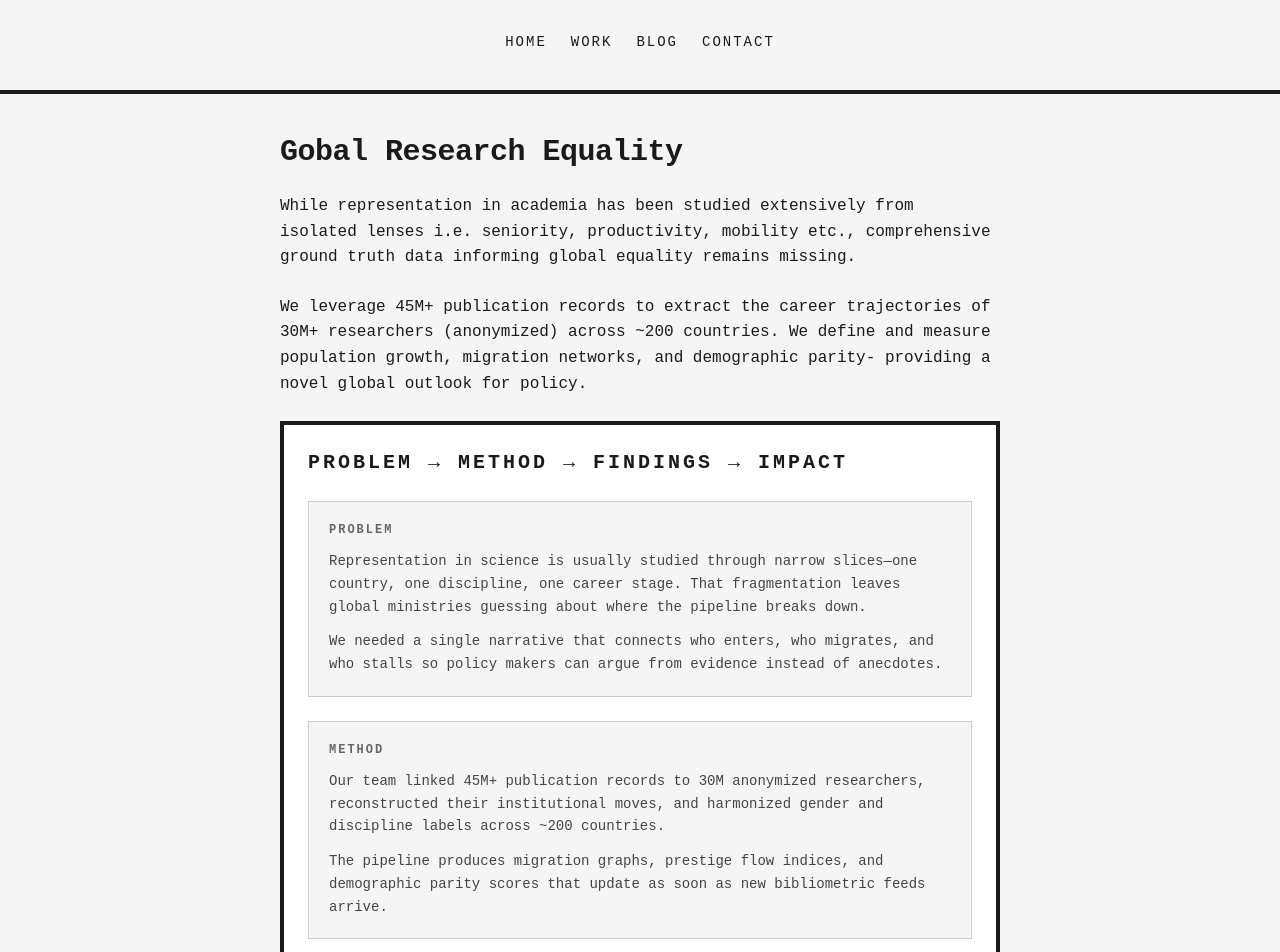
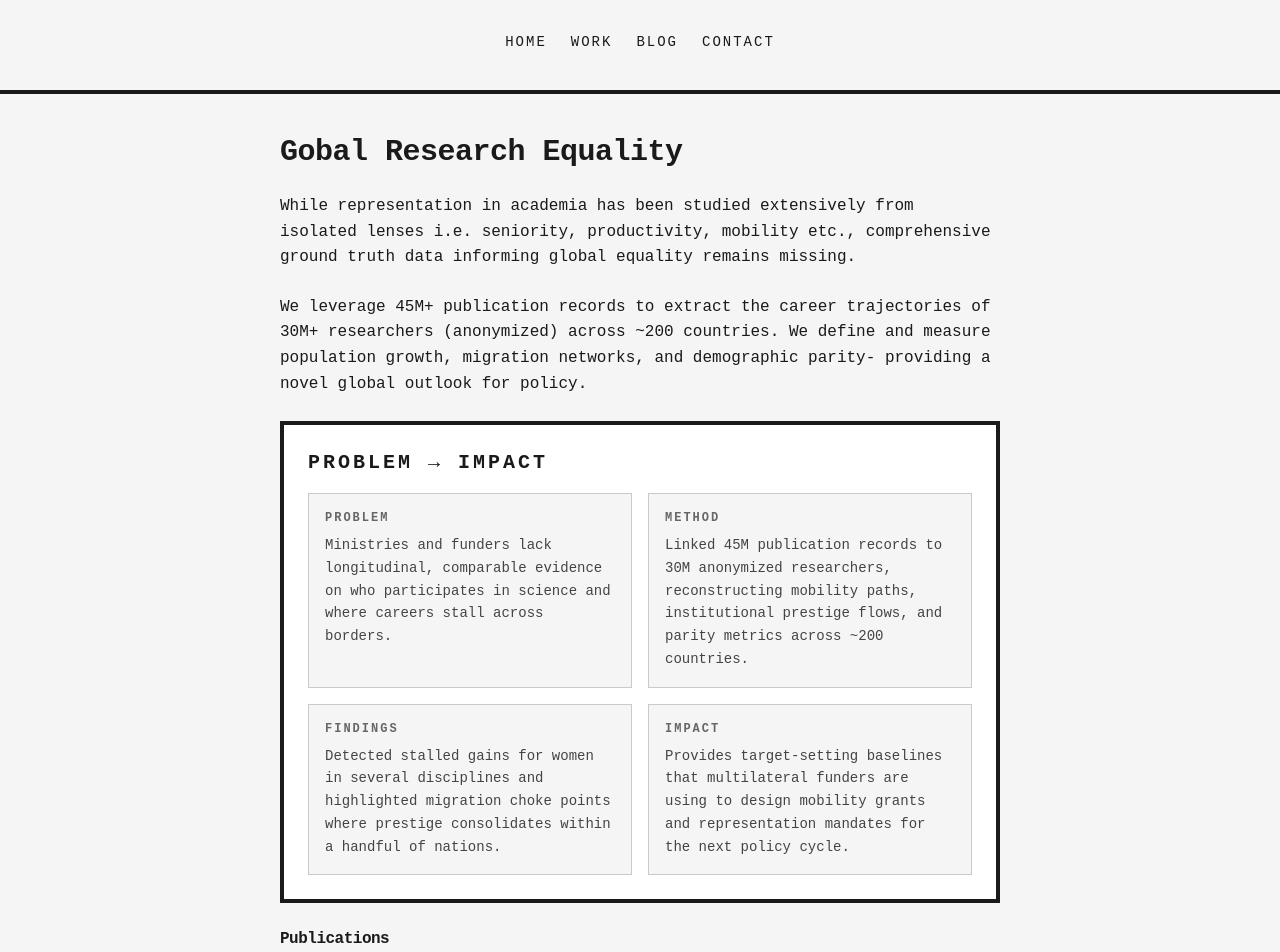
Before and after one commit to s-vishnoi/portfolio, a Vue app: page /demographics in a window 1280 px wide. Shown: the top 952 px of the page. Built offline with nearby package versions, Linux system fonts and the light colour scheme.

Commit message:
Revert "again"
This reverts commit 77441d9490cc7f8906a8e31f9a4c443ba6387406.

```diff
--- a/src/pages/Bikeability.vue
+++ b/src/pages/Bikeability.vue
@@ -10,43 +10,31 @@
         </p>
       </section>
 
-      <section class="border-4 border-ink bg-paper p-8 space-y-6">
-        <h2 class="text-xl font-semibold uppercase tracking-[3px]">Problem → Method → Findings → Impact</h2>
-        <div class="space-y-6">
-          <article class="border border-smoke/30 bg-cream p-5 space-y-3">
+      <section class="border-4 border-ink bg-paper p-8 space-y-4">
+        <h2 class="text-xl font-semibold uppercase tracking-[3px]">Problem → Impact</h2>
+        <div class="grid gap-4 md:grid-cols-2">
+          <article class="border border-smoke/30 bg-cream p-4 space-y-2">
             <p class="text-xs font-semibold uppercase tracking-[2px] text-smoke">Problem</p>
             <p class="text-sm text-charcoal leading-relaxed">
-              Chicago residents and advocacy groups rarely share the same facts when they debate bikeability. Crash spreadsheets, street design drawings, and neighborhood risk data live in different silos, so the neighborhoods that need protection most often show up last in budget memos.
-            </p>
-            <p class="text-sm text-charcoal leading-relaxed">
-              This project reframes the debate by telling a single story about where people get hurt, which corridors lack protection, and how stressors pile up across the South and West Sides.
+              Chicago residents lack an accessible fact base that combines crash reports, street design, and neighborhood stress to argue for safer biking.
             </p>
           </article>
-          <article class="border border-smoke/30 bg-cream p-5 space-y-3">
+          <article class="border border-smoke/30 bg-cream p-4 space-y-2">
             <p class="text-xs font-semibold uppercase tracking-[2px] text-smoke">Method</p>
             <p class="text-sm text-charcoal leading-relaxed">
-              I built a Plotly Dash pipeline that ingests 12 years of crash records, cleans geospatial attributes, and stitches them to CDOT infrastructure inventories, Vision Zero priority corridors, and census-level exposure variables.
-            </p>
-            <p class="text-sm text-charcoal leading-relaxed">
-              The app then ranks all 77 community areas nightly, so anyone—from aldermanic offices to mutual-aid ride leaders—can explore live crash density, infrastructure gaps, and proposed fixes without touching the codebase.
+              Built a Plotly Dash pipeline that cleans 12 years of crash records, joins CDOT infrastructure & Vision Zero layers, and continuously ranks the 77 community areas.
             </p>
           </article>
-          <article class="border border-smoke/30 bg-cream p-5 space-y-3">
+          <article class="border border-smoke/30 bg-cream p-4 space-y-2">
             <p class="text-xs font-semibold uppercase tracking-[2px] text-smoke">Findings</p>
             <p class="text-sm text-charcoal leading-relaxed">
-              The dashboard exposes corridor-level crash clusters that repeat year after year, highlights seasonal surges along lakefront commuting routes, and pinpoints arterials where painted lanes coexist with the highest injury counts.
-            </p>
-            <p class="text-sm text-charcoal leading-relaxed">
-              Those patterns help explain why injury risk in Bronzeville looks nothing like risk in Lincoln Square—even when the total number of miles biked is similar.
+              Surfaced corridor-level crash clusters, missing-protection segments, and seasonal risk patterns that explain why injury rates diverge between neighborhoods.
             </p>
           </article>
-          <article class="border border-smoke/30 bg-cream p-5 space-y-3">
+          <article class="border border-smoke/30 bg-cream p-4 space-y-2">
             <p class="text-xs font-semibold uppercase tracking-[2px] text-smoke">Impact</p>
             <p class="text-sm text-charcoal leading-relaxed">
-              Community coalitions now cite these rankings when prioritizing quick-build interventions, and multiple aldermanic offices embedded the evidence packs into their Vision Zero funding pitches.
-            </p>
-            <p class="text-sm text-charcoal leading-relaxed">
-              The public notes section below keeps the story alive—residents log dangerous spots, the dashboard provides receipts, and the city hears both at the same time.
+              Equips aldermanic offices and community coalitions with evidence packs they now cite when prioritizing Vision Zero funding and quick-build interventions.
             </p>
           </article>
         </div>
--- a/src/pages/Demographics.vue
+++ b/src/pages/Demographics.vue
@@ -18,43 +18,31 @@
 
     </p>
 
-    <section class="border-4 border-ink bg-paper p-6 space-y-6">
-      <h2 class="text-xl font-semibold uppercase tracking-[3px]">Problem → Method → Findings → Impact</h2>
-      <div class="space-y-6">
-        <article class="border border-smoke/30 bg-cream p-5 space-y-3">
+    <section class="border-4 border-ink bg-paper p-6 space-y-4">
+      <h2 class="text-xl font-semibold uppercase tracking-[3px]">Problem → Impact</h2>
+      <div class="grid gap-4 md:grid-cols-2">
+        <article class="border border-smoke/30 bg-cream p-4 space-y-2">
           <p class="text-xs font-semibold uppercase tracking-[2px] text-smoke">Problem</p>
           <p class="text-sm text-charcoal leading-relaxed">
-            Representation in science is usually studied through narrow slices—one country, one discipline, one career stage. That fragmentation leaves global ministries guessing about where the pipeline breaks down.
-          </p>
-          <p class="text-sm text-charcoal leading-relaxed">
-            We needed a single narrative that connects who enters, who migrates, and who stalls so policy makers can argue from evidence instead of anecdotes.
+            Ministries and funders lack longitudinal, comparable evidence on who participates in science and where careers stall across borders.
           </p>
         </article>
-        <article class="border border-smoke/30 bg-cream p-5 space-y-3">
+        <article class="border border-smoke/30 bg-cream p-4 space-y-2">
           <p class="text-xs font-semibold uppercase tracking-[2px] text-smoke">Method</p>
           <p class="text-sm text-charcoal leading-relaxed">
-            Our team linked 45M+ publication records to 30M anonymized researchers, reconstructed their institutional moves, and harmonized gender and discipline labels across ~200 countries.
-          </p>
-          <p class="text-sm text-charcoal leading-relaxed">
-            The pipeline produces migration graphs, prestige flow indices, and demographic parity scores that update as soon as new bibliometric feeds arrive.
+            Linked 45M publication records to 30M anonymized researchers, reconstructing mobility paths, institutional prestige flows, and parity metrics across ~200 countries.
           </p>
         </article>
-        <article class="border border-smoke/30 bg-cream p-5 space-y-3">
+        <article class="border border-smoke/30 bg-cream p-4 space-y-2">
           <p class="text-xs font-semibold uppercase tracking-[2px] text-smoke">Findings</p>
           <p class="text-sm text-charcoal leading-relaxed">
-            We uncovered stalled gains for women in several fast-growing disciplines, identified choke points where prestige and funding concentrate, and mapped brain circulation loops among the Global South.
-          </p>
-          <p class="text-sm text-charcoal leading-relaxed">
-            These findings show that equality plateaus long before PhD graduation—and that mobility subsidies alone cannot fix the imbalance.
+            Detected stalled gains for women in several disciplines and highlighted migration choke points where prestige consolidates within a handful of nations.
           </p>
         </article>
-        <article class="border border-smoke/30 bg-cream p-5 space-y-3">
+        <article class="border border-smoke/30 bg-cream p-4 space-y-2">
           <p class="text-xs font-semibold uppercase tracking-[2px] text-smoke">Impact</p>
           <p class="text-sm text-charcoal leading-relaxed">
-            The resulting baselines are now guiding multilateral funders as they design mobility grants, and several ministries are using our parity indices to set 2030 representation targets.
-          </p>
-          <p class="text-sm text-charcoal leading-relaxed">
-            Once the Science manuscript clears peer review, the cleaned datasets and code will ship publicly so others can stress-test and extend the story.
+            Provides target-setting baselines that multilateral funders are using to design mobility grants and representation mandates for the next policy cycle.
           </p>
         </article>
       </div>
--- a/src/pages/UrbanScaling.vue
+++ b/src/pages/UrbanScaling.vue
@@ -13,43 +13,31 @@
       only filling the gaps in our understanding of present but also preparing us for future resource needs.
     </p>
 
-    <section class="border-4 border-ink bg-paper p-6 space-y-6">
-      <h2 class="text-xl font-semibold uppercase tracking-[3px]">Problem → Method → Findings → Impact</h2>
-      <div class="space-y-6">
-        <article class="border border-smoke/30 bg-cream p-5 space-y-3">
+    <section class="border-4 border-ink bg-paper p-6 space-y-4">
+      <h2 class="text-xl font-semibold uppercase tracking-[3px]">Problem → Impact</h2>
+      <div class="grid gap-4 md:grid-cols-2">
+        <article class="border border-smoke/30 bg-cream p-4 space-y-2">
           <p class="text-xs font-semibold uppercase tracking-[2px] text-smoke">Problem</p>
           <p class="text-sm text-charcoal leading-relaxed">
-            The Uniform Crime Reporting program is voluntary, so entire years of arrest data vanish for hundreds of cities. When we ignore that missingness, scaling-law research—and the policy it informs—defaults to the most compliant cities instead of the most vulnerable ones.
-          </p>
-          <p class="text-sm text-charcoal leading-relaxed">
-            My work treats the gap itself as data: understanding why large metros report differently than small ones becomes the first step toward any equitable benchmark.
+            National arrest data is voluntary and chronically incomplete, making it impossible to evaluate policing equity across U.S. cities.
           </p>
         </article>
-        <article class="border border-smoke/30 bg-cream p-5 space-y-3">
+        <article class="border border-smoke/30 bg-cream p-4 space-y-2">
           <p class="text-xs font-semibold uppercase tracking-[2px] text-smoke">Method</p>
           <p class="text-sm text-charcoal leading-relaxed">
-            I developed a hierarchical Bayesian scaling model that couples city population, poverty changes, and regional trends to inform priors for every metro’s arrest counts.
-          </p>
-          <p class="text-sm text-charcoal leading-relaxed">
-            The model borrows strength across time and across peer metros, letting me infer missing entries while preserving uncertainty intervals that policymakers can interrogate.
+            Built a hierarchical Bayesian scaling model with city-specific priors that borrow strength across time, metro size, and region to impute missing arrests.
           </p>
         </article>
-        <article class="border border-smoke/30 bg-cream p-5 space-y-3">
+        <article class="border border-smoke/30 bg-cream p-4 space-y-2">
           <p class="text-xs font-semibold uppercase tracking-[2px] text-smoke">Findings</p>
           <p class="text-sm text-charcoal leading-relaxed">
-            The posterior draws reveal systemic under-reporting tied to city size, and expose how demographic pivots—like rapid suburban poverty growth—distort raw arrest trends.
-          </p>
-          <p class="text-sm text-charcoal leading-relaxed">
-            Because every estimate carries a transparent uncertainty band, researchers can finally compare metros without pretending the data is complete.
+            Uncovered systematic under-reporting tied to population size and demographic change while quantifying the full posterior uncertainty for every estimate.
           </p>
         </article>
-        <article class="border border-smoke/30 bg-cream p-5 space-y-3">
+        <article class="border border-smoke/30 bg-cream p-4 space-y-2">
           <p class="text-xs font-semibold uppercase tracking-[2px] text-smoke">Impact</p>
           <p class="text-sm text-charcoal leading-relaxed">
-            The corrected arrest trajectories now feed justice-equity reviews and resource-allocation models, helping partners simulate how enforcement or support programs scale with population.
-          </p>
-          <p class="text-sm text-charcoal leading-relaxed">
-            It also lays the groundwork for future releases: as soon as the Nature Human Behavior study clears peer review, the full code and posterior summaries will ship to the public.
+            Provides corrected arrest trajectories that partner criminologists and agencies now plug into federal equity reviews and resource-allocation models.
           </p>
         </article>
       </div>
```
